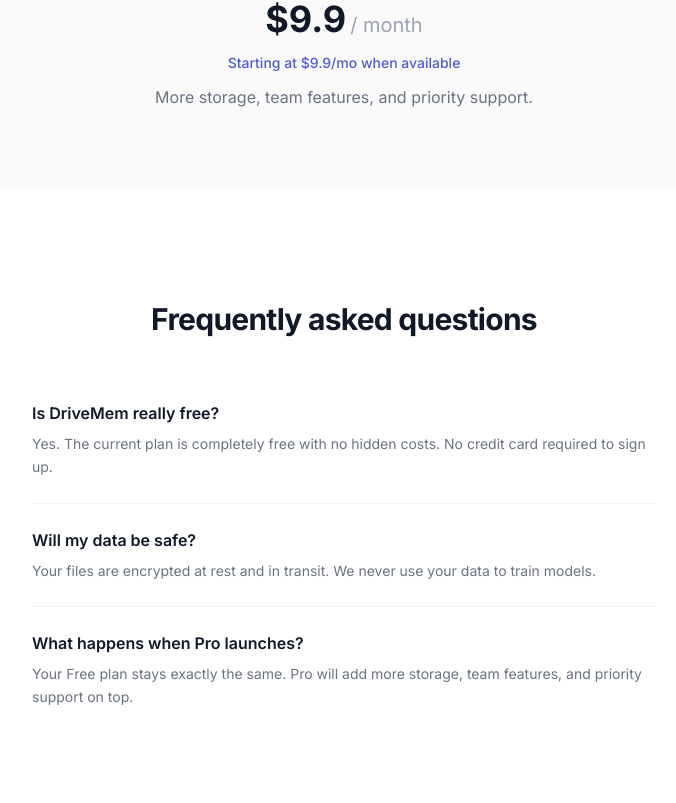
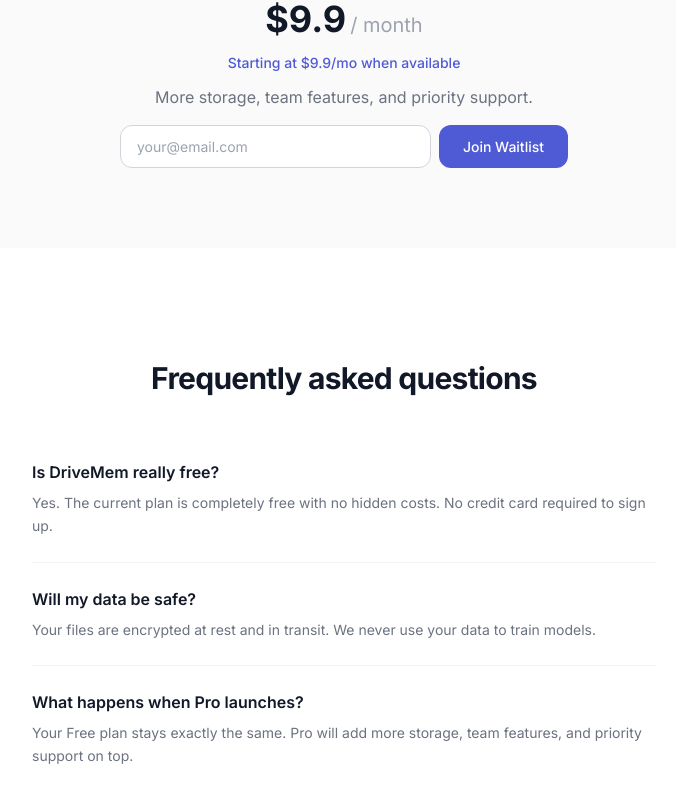
Before and after one commit to DriveMem/drivemem, a Next.js app in the folder apps/web/: page /pricing in a window 1280 px wide. Shown: the part 1176-1979 px from the top of the page, without its empty margins (296-972 px from the left). Built offline with nearby package versions, Linux system fonts and the light colour scheme.

Commit message:
feat: #199 pricing Pro waitlist form

```diff
--- a/apps/web/src/app/pricing/page.tsx
+++ b/apps/web/src/app/pricing/page.tsx
@@ -1,5 +1,6 @@
 import type { Metadata } from "next"
 import Link from "next/link"
+import { WaitlistForm } from "./waitlist-form"
 
 export const metadata: Metadata = {
   title: "Pricing - DriveMem",
@@ -137,6 +138,7 @@ export default function PricingPage() {
           <p className="text-gray-500 text-base max-w-md mx-auto">
             More storage, team features, and priority support.
           </p>
+          <WaitlistForm />
         </div>
       </section>
 
--- /dev/null
+++ b/apps/web/src/app/pricing/waitlist-form.tsx
@@ -0,0 +1,53 @@
+"use client"
+import { useState, useEffect } from "react"
+
+export function WaitlistForm() {
+  const [email, setEmail] = useState("")
+  const [submitted, setSubmitted] = useState(false)
+  const [loading, setLoading] = useState(false)
+
+  useEffect(() => {
+    if (localStorage.getItem("drivemem_waitlist")) {
+      setSubmitted(true)
+    }
+  }, [])
+
+  const handleSubmit = async (e: React.FormEvent) => {
+    e.preventDefault()
+    if (!email || submitted) return
+    setLoading(true)
+    try {
+      localStorage.setItem("drivemem_waitlist", email)
+      setSubmitted(true)
+    } catch {}
+    setLoading(false)
+  }
+
+  if (submitted) {
+    return (
+      <p className="text-sm text-emerald-600 mt-4">
+        ✅ You&apos;re on the list! We&apos;ll notify you when Pro launches.
+      </p>
+    )
+  }
+
+  return (
+    <form onSubmit={handleSubmit} className="flex gap-2 max-w-md mx-auto mt-4">
+      <input
+        type="email"
+        placeholder="your@email.com"
+        value={email}
+        onChange={(e) => setEmail(e.target.value)}
+        required
+        className="flex-1 px-4 py-2.5 rounded-lg border border-gray-300 text-sm focus:ring-2 focus:ring-brand-500/20 focus:border-brand-500 outline-none"
+      />
+      <button
+        type="submit"
+        disabled={loading}
+        className="px-6 py-2.5 bg-brand-500 text-white rounded-lg text-sm font-medium hover:bg-brand-600 transition-colors disabled:opacity-50"
+      >
+        {loading ? "..." : "Join Waitlist"}
+      </button>
+    </form>
+  )
+}
```
